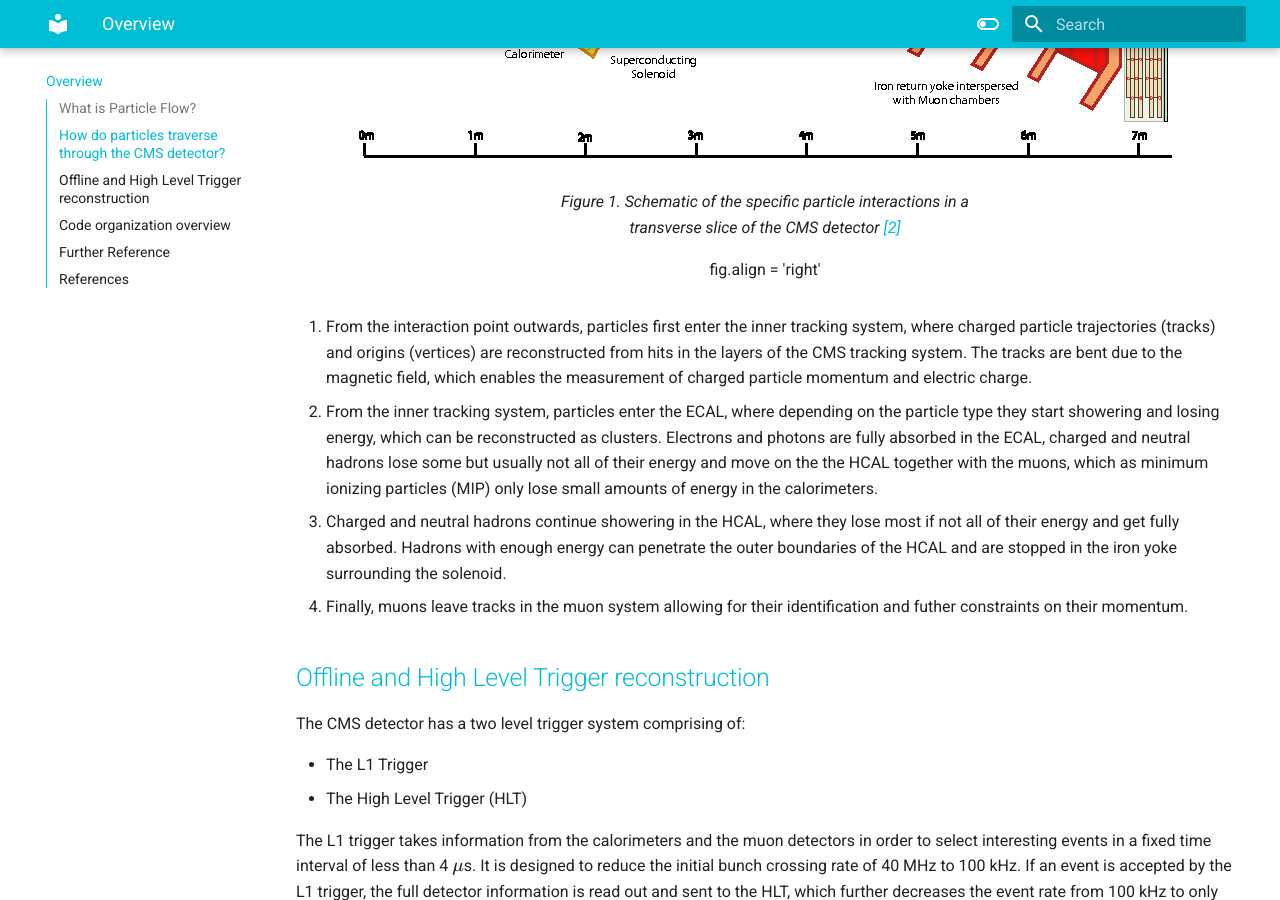
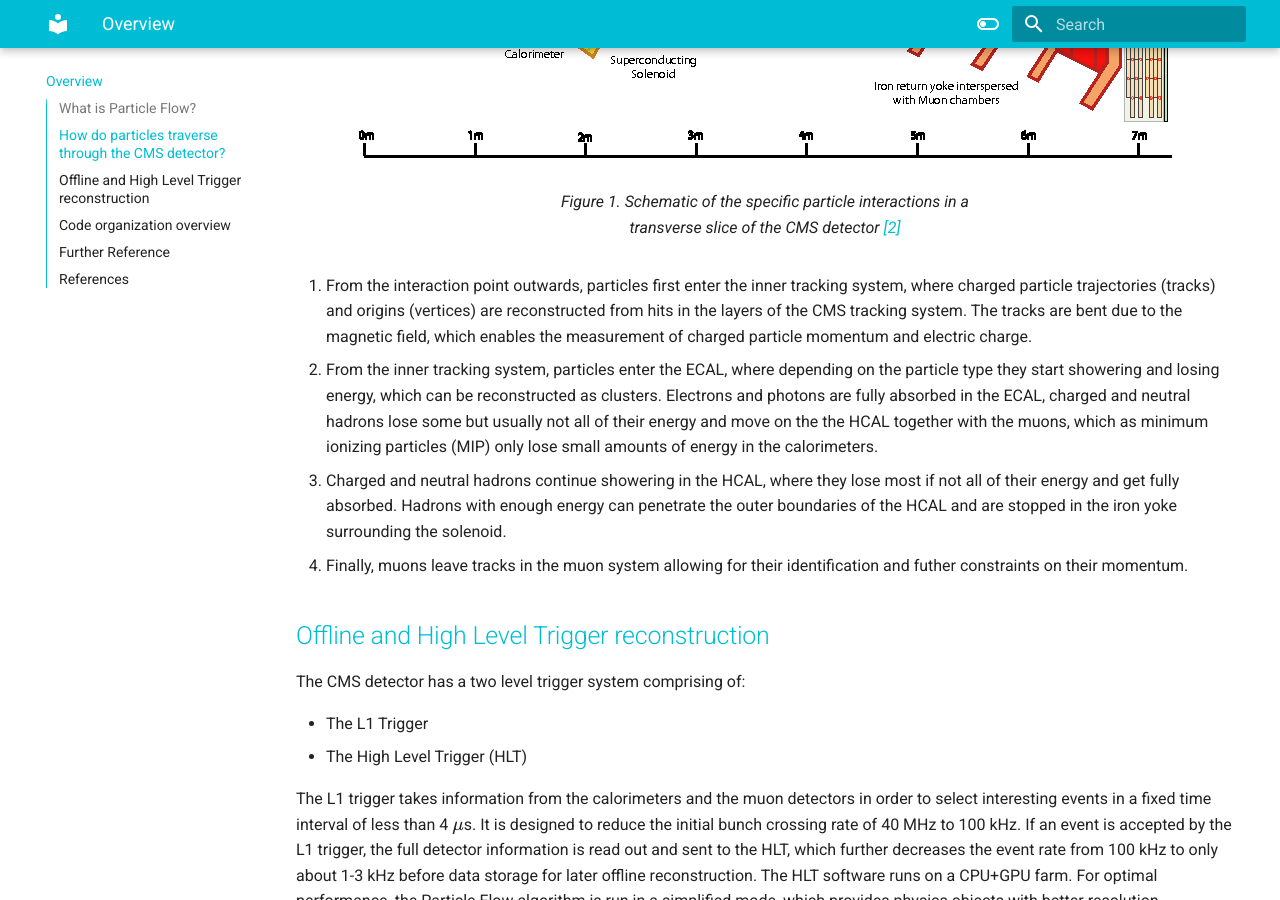
Before and after one commit to nseeba/PF-documentation, an MkDocs documentation site: the page built from docs/index.md, in a window 1280 px wide and 900 px high, scrolled down 1814 px. Built offline with MkDocs 1.6.1 and Material for MkDocs 9.7.7, drawn with Linux system fonts in a browser that asks for light colours; formulas are drawn with MathJax 3.

Commit message:
figure updates

```diff
--- a/docs/index.md
+++ b/docs/index.md
@@ -40,7 +40,6 @@ The central feature of the  CMS detector is a large superconducting solenoid mag
 <figure markdown>
   ![cmsslice](assets/cmsslice.png){align="center"}
   <figcaption>Figure 1. Schematic of the specific particle interactions in a transverse slice of the CMS detector <a href="https://iopscience.iop.org/article/10.1088/1748-0221/3/08/S08004/pdf" target="_blank" rel="noopener">[2]</a> </figcaption>
-  fig.align = 'right'
  </figure>
 
 1. From the interaction point outwards, particles first enter the inner tracking system, where charged particle trajectories (tracks) and origins (vertices) are reconstructed from hits in the layers of the CMS tracking system. The tracks are bent due to the magnetic field, which enables the measurement of charged particle momentum and electric charge.
```
